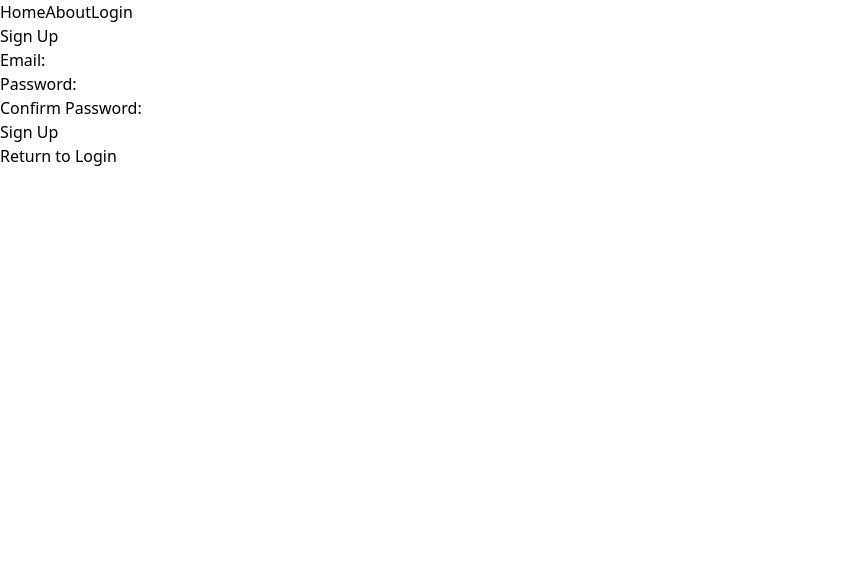
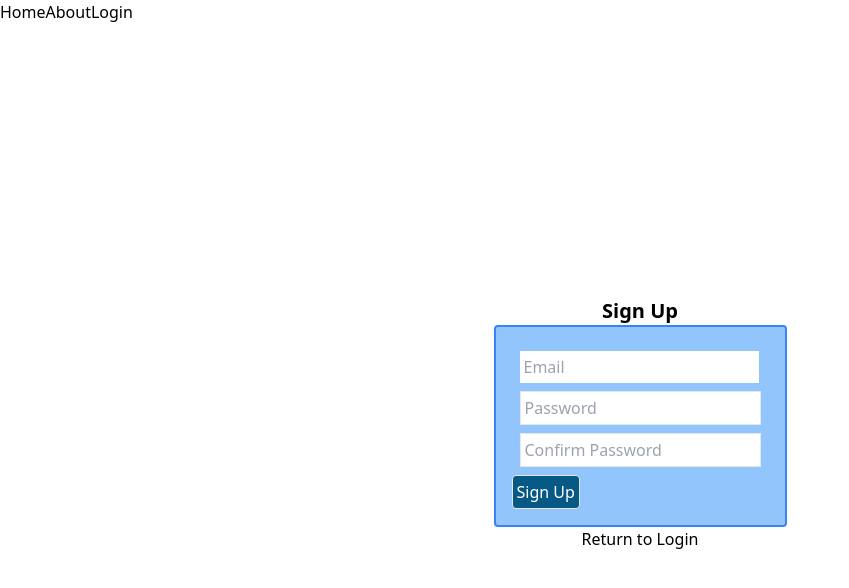
Before and after one commit to JosephSzpigiel/money-magnet, a React (Vite) app in the folder client/: page /signup in a window 1280 px wide. Shown: the top 588 px of the page, without its empty margins (0-849 px from the left). Built offline with nearby package versions, Linux system fonts and the light colour scheme.

Commit message:
Adds CSS to Forms

```diff
--- a/client/components/Login.jsx
+++ b/client/components/Login.jsx
@@ -19,35 +19,37 @@ function Login({ handleLogin }) {
 	};
 
 	return (
-		<div>
-			<div>Login</div>
-			<form onSubmit={handleSubmit}>
-        <div className="grid grid-cols-2">
-          <div>
-              <label htmlFor='email'>Email:</label>
+		<div className="h-screen flex flex-col items-center justify-center">
+			<div className="order-1 text-xl font-bold">Login</div>
+			<form className="border-blue-500 border-2 rounded order-2 p-4 bg-blue-300" onSubmit={handleSubmit}>
+        <div className="">
+          <div className="m-2">
+              <label htmlFor='email' className=""></label>
               <input
                 type='text'
                 id='email'
                 value={email}
+                placeholder="Email"
                 onChange={handleEmailChange}
-                className="border"
+                className="border p-1"
               />
           </div>
-          <div>
-            <label htmlFor='password'>Password:</label>
+          <div className="m-2">
+            <label htmlFor='password'></label>
             <input
               type='password'
               id='password'
               value={password}
+              placeholder="Password"
               onChange={handlePasswordChange}
-              className="border"
+              className="border p-1"
             />
           </div>
-          <button type='submit'>Login</button>
+          <button className="border text-white rounded bg-sky-800 p-1 hover:bg-sky-600" type='submit'>Login</button>
         </div>
 			</form>
-			<button>
-				<Link to='/signup'>New User? Signup</Link>
+			<button className="order-3">
+				<Link to='/signup' className="hover:text-red-500">New User? Signup</Link>
 			</button>
 		</div>
 	);
--- a/client/components/Signup.jsx
+++ b/client/components/Signup.jsx
@@ -24,40 +24,46 @@ function Signup({ handleSignup }) {
 	};
 
 	return (
-		<div>
-			<h2>Sign Up</h2>
-			<form onSubmit={handleSubmit}>
-				<div>
-					<label htmlFor='email'>Email:</label>
+		<div className="h-screen flex flex-col items-center justify-center">
+			<div className="order-1 text-xl font-bold">Sign Up</div>
+			<form className="border-blue-500 border-2 rounded order-2 p-4 bg-blue-300" onSubmit={handleSubmit}>
+				<div className="m-2">
+					<label htmlFor='email'></label>
 					<input
 						type='email'
 						id='email'
 						value={email}
+            placeholder="Email"
 						onChange={handleEmailChange}
+            className="borde p-1"
 					/>
 				</div>
-				<div>
-					<label htmlFor='password'>Password:</label>
+				<div className="m-2">
+					<label htmlFor='password'></label>
 					<input
 						type='password'
 						id='password'
 						value={password}
+            placeholder="Password"
 						onChange={handlePasswordChange}
+            className="border p-1"
 					/>
 				</div>
-				<div>
-					<label htmlFor='password'>Confirm Password:</label>
+				<div className="m-2">
+					<label htmlFor='password'></label>
 					<input
 						type='password'
 						id='passwordRepeat'
 						value={passwordRepeat}
+            placeholder="Confirm Password"
 						onChange={handlePasswordRepeatChange}
+            className="border p-1"
 					/>
 				</div>
-				<button type='submit'>Sign Up</button>
+				<button className="border text-white rounded bg-sky-800 p-1 hover:bg-sky-600" type='submit'>Sign Up</button>
 			</form>
-			<button>
-				<Link to='/login'>Return to Login</Link>
+			<button className="order-3">
+				<Link to='/login' className="hover:text-red-500">Return to Login</Link>
 			</button>
 		</div>
 	);
--- a/client/pages/About.jsx
+++ b/client/pages/About.jsx
@@ -1,7 +1,7 @@
 function About() {
 	return (
   <div>
-    <h2>About</h2>
+    <div className="text-xl font-bold">About</div>
   </div>
   )
 }
--- a/client/pages/Home.jsx
+++ b/client/pages/Home.jsx
@@ -1,7 +1,7 @@
 function Home() {
 	return (
     <div>
-      <h2>Home</h2>
+      <div className="text-xl font-bold">Home</div>
     </div>
   )
 }
--- a/client/src/index.css
+++ b/client/src/index.css
@@ -1,3 +1,10 @@
 @tailwind base;
 @tailwind components;
 @tailwind utilities;
+
+@layer base {
+  h2 {
+    @apply text-xl;
+  }
+
+}
```
